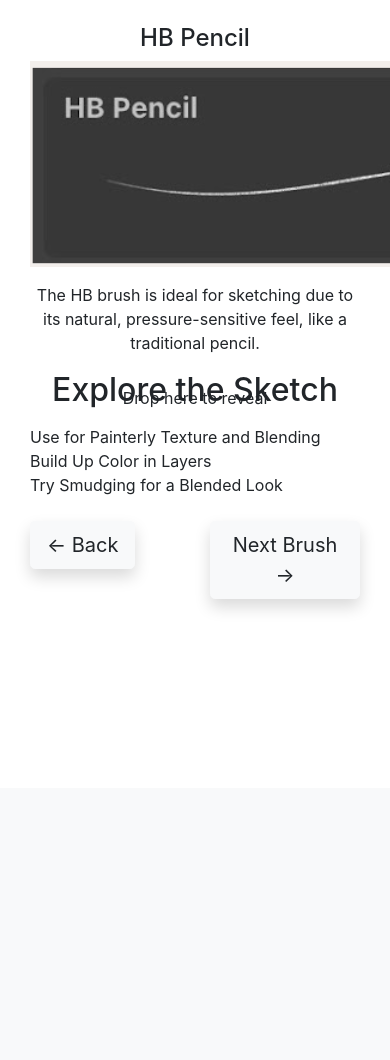
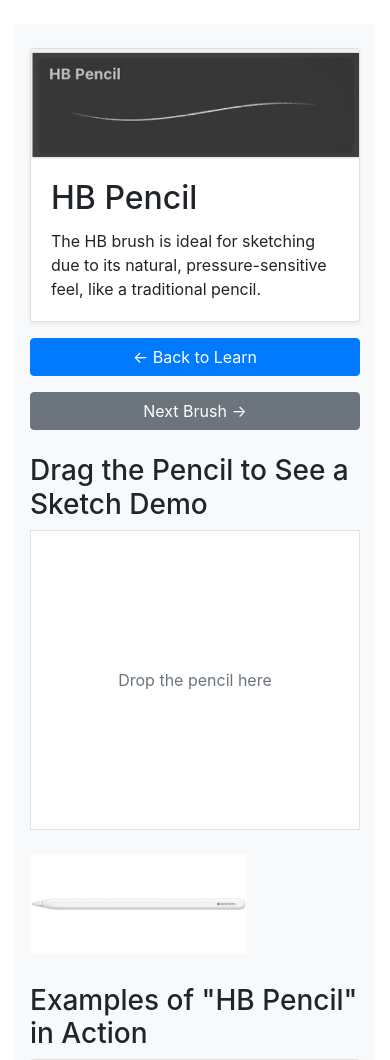
Before and after one commit to savannahhlyles/ui-final, a Flask app: page /view_brush/1 in a window 390 px wide; the page is wider, and only the part inside the window is pictured. Shown: the part 56-1116 px from the top of that part. Before the commit the page ends 664 px from the top of that part, so only its background shows below. Run offline with Flask 3, Linux system fonts and the light colour scheme; some libraries are stand-ins or nearby versions.

Commit message:
fixed the learn page and drag-and-drop

```diff
--- a/server.py
+++ b/server.py
@@ -145,4 +145,4 @@ def procreate():
     return render_template('procreate.html')
 
 if __name__ == '__main__':
-    app.run(debug=True, port=5004)
+    app.run(debug=True, port=5001)
--- a/templates/viewbrush.html
+++ b/templates/viewbrush.html
@@ -1,106 +1,100 @@
 {% extends "layout.html" %}
 
-{% block head %}
-  {{ super() }}
-  <style>
-    /* Overall container */
-    .view-container {
-      padding: 2rem;
-      background: #f6f2ec;
-    }
-    /* Left column: preview */
-    .preview-card img {
-      cursor: move;
-      max-width: 100%;
-    }
-    /* Center column: drop area */
-    .drop-zone {
-      position: relative;
-      width: 100%;
-      padding-top: 100%; /* 1:1 aspect ratio */
-      border: 2px dashed #333;
-      background: #fff;
-      transition: background .2s, border-color .2s;
-    }
-    .drop-zone.highlight {
-      background: #e7f1ff;
-      border-color: #007bff;
-    }
-    .drop-zone > img {
-      position: absolute;
-      top: 0; left: 0;
-      width: 100%; height: 100%;
-      object-fit: contain;
-    }
-    /* Right column: tips */
-    .tips {
-      display: none;
-      flex-direction: column;
-      gap: 1rem;
-    }
-    .tips.visible {
-      display: flex;
-    }
-    .tip {
-      background: #ccc;
-      padding: 0.75rem 1rem;
-      border-radius: 0.5rem;
-      font-weight: 600;
-      color: #111;
-    }
-  </style>
-{% endblock %}
+{% block content %}
+<div class="py-4 bg-light" style="min-height:100vh;">
+  <div class="container">
+    <div class="row">
+      <!-- Left panel: brush info and navigation -->
+      <div class="col-md-4 mb-4">
+        <div class="card shadow-sm">
+          <img
+            src="{{ url_for('static', filename='media/' + brush.img) }}"
+            class="card-img-top"
+            alt="{{ brush.name }}"
+          >
+          <div class="card-body">
+            <h2 class="card-title">{{ brush.name }}</h2>
+            <p class="card-text">{{ brush.description }}</p>
+          </div>
+        </div>
 
-{% block content %}
-<div class="container-fluid view-container">
-  <div class="row">
-    <!-- Left: Brush preview + description -->
-    <div class="col-md-3 preview-card text-center">
-      <h4>{{ brush.name }}</h4>
-      <img
-        id="draggable"
-        src="{{ url_for('static', filename='media/' ~ brush.img) }}"
-        alt="{{ brush.name }}"
-        data-reveal-url="{{ url_for('static', filename='media/' ~ brush.reveal_img) }}"
-      >
-      <p class="mt-3">{{ brush.description }}</p>
-    </div>
+        <div class="d-flex flex-column mt-3">
+          <a href="{{ url_for('learn') }}"
+             class="btn btn-primary btn-block mb-2">
+            ← Back to Learn
+          </a>
+          <a href="{{ url_for('view_brush', brush_id=(brush.id % 6) + 1) }}"
+             class="btn btn-secondary btn-block">
+            Next Brush →
+          </a>
+        </div>
+      </div>
 
-    <!-- Center: Drop-to-reveal -->
-    <div class="col-md-6 text-center">
-      <h2>Explore the Sketch</h2>
-      <div id="droppable" class="drop-zone mt-3 mb-3">
-        <p style="position:absolute;top:50%;left:50%;transform:translate(-50%,-50%);">
-          Drop here to reveal
-        </p>
-      </div>
-    </div>
+      <!-- Right panel: drag-and-drop demo + examples -->
+      <div class="col-md-8">
+        {% set slug = brush.name|lower|replace(' ', '_') %}
 
-    <!-- Right: Tips (hidden until drop) -->
-    <div class="col-md-3">
-      <div id="tips" class="tips">
-        <div class="tip">Use for Painterly Texture and Blending</div>
-        <div class="tip">Build Up Color in Layers</div>
-        <div class="tip">Try Smudging for a Blended Look</div>
+        <!-- Demo mapping injected into the page -->
+        <script>
+          window.demoMap = {
+            {% set mapping = {
+              '6b_pencil': 'media/demos/6b_reveal.jpeg',
+              'hb_pencil': 'media/demos/hb_reveal.png',
+              'narinder_pencil': 'media/demos/Narinderpencil_reveal.png',
+              'oil_pastel': 'media/demos/OilPastel_Reveal .png',
+              'peppermint': 'media/demos/Peppermint_reveal.png',
+              'procreate_pencil': 'media/demos/procreatepencil_reveal.jpeg'
+            } %}
+            {% for key, path in mapping.items() %}
+              '{{ key }}': '{{ url_for("static", filename=path) }}'{{ "," if not loop.last }}
+            {% endfor %}
+          };
+        </script>
+
+        <!-- Drag & Drop Sketch Demo -->
+        <h3>Drag the Pencil to See a Sketch Demo</h3>
+        <div
+          id="sketch-area"
+          data-slug="{{ slug }}"
+          class="border bg-white position-relative mb-4"
+          style="height:300px;"
+        >
+          <div
+            id="placeholder"
+            class="position-absolute w-100 h-100 d-flex align-items-center justify-content-center text-muted"
+          >
+            Drop the pencil here
+          </div>
+        </div>
+        <img
+          id="drag-pencil"
+          src="{{ url_for('static', filename='media/pencil.jpeg') }}"
+          alt="Pencil"
+          draggable="true"
+          style="height:100px; cursor:grab; margin-bottom:30px;"
+        >
+
+        <!-- Examples Gallery -->
+        <h3>Examples of "{{ brush.name }}" in Action</h3>
+        <div class="row" id="examples-gallery">
+          {% for i in [1,2,3] %}
+            {% set example_path = 'media/examples/' ~ slug ~ '_example' ~ i ~ '.jpg' %}
+            <div class="col-sm-6 col-lg-4 mb-4">
+              <div class="card shadow-sm">
+                <img
+                  src="{{ url_for('static', filename=example_path) }}"
+                  class="card-img-top"
+                  alt="Example {{ i }} of {{ brush.name }}"
+                  onerror="this.onerror=null;this.src='https://m.media-amazon.com/images/I/81JGNp4qcdL.jpg';"
+                >
+              </div>
+            </div>
+          {% endfor %}
+        </div>
       </div>
     </div>
   </div>
+</div>
 
-  <!-- Navigation -->
-  <div class="row mt-4">
-    <div class="col text-left">
-      <a href="{{ url_for('learn') }}" class="btn btn-light btn-lg shadow">← Back</a>
-    </div>
-    <div class="col text-right">
-      {% if next_brush_id %}
-        <a href="{{ url_for('view_brush', brush_id=next_brush_id) }}"
-           class="btn btn-light btn-lg shadow">Next Brush →</a>
-      {% endif %}
-    </div>
-  </div>
-</div>
+<script src="{{ url_for('static', filename='viewbrush.js') }}" defer></script>
 {% endblock %}
-
-{% block scripts %}
-  <script src="{{ url_for('static', filename='js/learn.js') }}"></script>
-{% endblock %}
```
Also changed, not shown: static/media/6b_reveal.jpeg (deleted).
